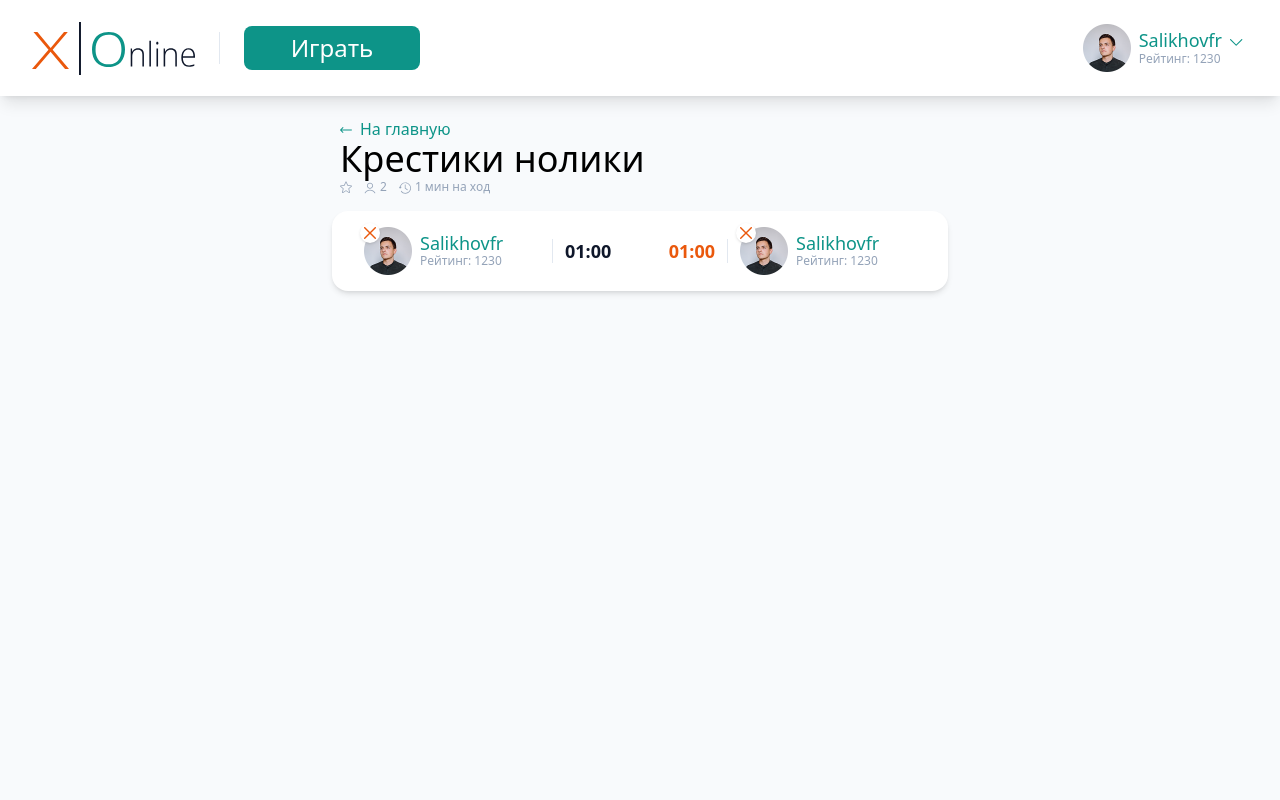
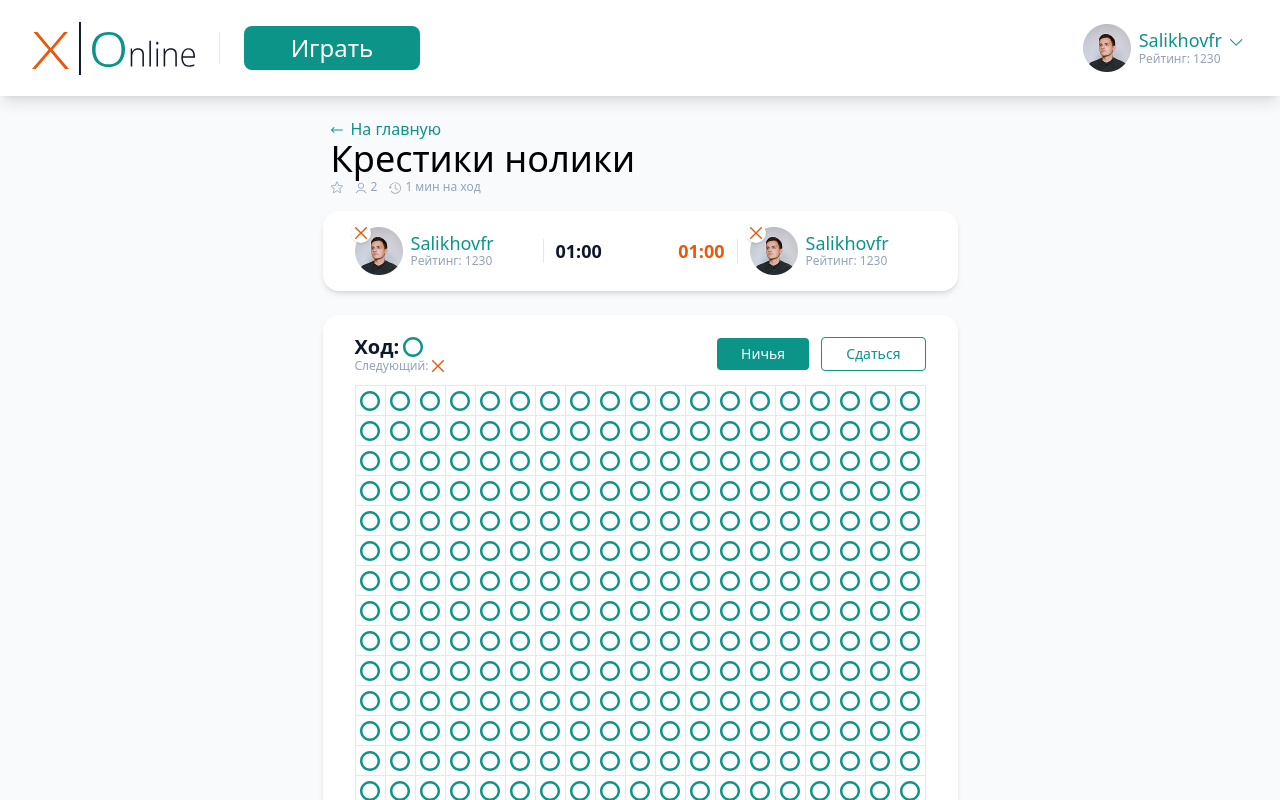
Before and after one commit to darginid/tik-tak-toe, a Next.js app: page / in a window 1280 px wide. Shown: the top 800 px of the page. Built offline with nearby package versions, Linux system fonts and the light colour scheme.

Commit message:
Next.js #22 Lesson

```diff
--- /dev/null
+++ b/components/game/game-field.jsx
@@ -0,0 +1,49 @@
+import { ZeroIcon } from "./icons/zero-icon";
+import { CrossIcon } from "./icons/cross-icon";
+import clsx from "clsx";
+import { UiButton } from "../uikit/ui-button";
+
+const cells = new Array(19 * 19).fill(null);
+
+export function GameField({ className }) {
+  return (
+    <section
+      className={clsx(
+        className,
+        "rounded-2xl bg-white  shadow-md px-8 pt-5 pb-7",
+      )}
+    >
+      <div className="flex items-center gap-3">
+        <div className="mr-auto">
+          <h2 className="flex items-center gap-1 text-xl font-semibold leading-tight text-slate-900">
+            Ход: <ZeroIcon className="w-5 h-5" />
+          </h2>
+
+          <div className="text-orange-600 gap-1">
+            <h3 className="flex items-center gap-1 text-xs leading-tight text-slate-400">
+              Следующий: <CrossIcon />
+            </h3>
+          </div>
+        </div>
+
+        <UiButton size="md" variant="primary">
+          Ничья
+        </UiButton>
+        <UiButton size="md" variant="outline">
+          Сдаться
+        </UiButton>
+      </div>
+
+      <div className="grid grid-cols-[repeat(19,_30px)] grid-rows-[repeat(19,_30px)] pl-px pt-px mt-3">
+        {cells.map((_, i) => (
+          <button
+            key={i}
+            className="flex items-center justify-center border border-slate-200 -ml-px -mt-px"
+          >
+            <ZeroIcon className="w-5 h-5" />
+          </button>
+        ))}
+      </div>
+    </section>
+  );
+}
--- a/components/game/game-info.jsx
+++ b/components/game/game-info.jsx
@@ -13,7 +13,7 @@
       <div className="flex items-center gap-3">
         <div className="relative">
           <Profile className="w-44" />
-          <div className="w-5 h-5 rounded-full bg-white shadow absolute -left-1 -top-1 flex items-center justify-center text-orange-600">
+          <div className="w-5 h-5 rounded-full bg-white shadow absolute -left-1 -top-1 flex items-center justify-center">
             <CrossIcon />
           </div>
         </div>
@@ -25,7 +25,7 @@
         <div className="h-6 w-px bg-slate-200" />
         <div className="relative">
           <Profile className="w-44" />
-          <div className="w-5 h-5 rounded-full bg-white shadow absolute -left-1 -top-1 flex items-center justify-center text-orange-600">
+          <div className="w-5 h-5 rounded-full bg-white shadow absolute -left-1 -top-1 flex items-center justify-center">
             <CrossIcon />
           </div>
         </div>
--- a/components/game/icons/cross-icon.jsx
+++ b/components/game/icons/cross-icon.jsx
@@ -9,7 +9,7 @@
     >
       <path
         d="M6.99809 5.99999L11.793 1.20507C12.069 0.929082 12.069 0.482986 11.793 0.206994C11.517 -0.068998 11.0709 -0.068998 10.7949 0.206994L6.00001 5.00191L1.20507 0.206994C0.929082 -0.068998 0.482986 -0.068998 0.206994 0.206994C-0.068998 0.482986 -0.068998 0.929082 0.206994 1.20507L5.00191 5.99999L0.206994 10.7949C-0.068998 11.0709 -0.068998 11.517 0.206994 11.793C0.344638 11.9306 0.525336 11.9998 0.706034 11.9998C0.886732 11.9998 1.06743 11.9306 1.20507 11.793L5.99999 6.99807L10.7949 11.793C10.9325 11.9306 11.1132 11.9998 11.2939 11.9998C11.4746 11.9998 11.6553 11.9306 11.793 11.793C12.069 11.517 12.069 11.0709 11.793 10.7949L6.99809 5.99999Z"
-        fill="currentColor"
+        fill="#EA580C"
       />
     </svg>
   );
--- a/components/game/icons/zero-icon.jsx
+++ b/components/game/icons/zero-icon.jsx
@@ -1,6 +1,7 @@
-export function ZeroIcon() {
+export function ZeroIcon({ className }) {
   return (
     <svg
+      className={className}
       width="12"
       height="12"
       viewBox="0 0 12 12"
--- a/components/game/index.js
+++ b/components/game/index.js
@@ -1,2 +1,3 @@
 export { GameTitle } from "./game-title";
 export { GameInfo } from "./game-info";
+export { GameField } from "./game-field";
--- a/components/header/header.jsx
+++ b/components/header/header.jsx
@@ -1,6 +1,7 @@
 import Image from "next/image";
 import { Profile } from "../profile";
 import { ArrowBottom } from "../header/icons/arrow-bottom";
+import { UiButton } from "../uikit/ui-button";
 
 import logo from "../header/logo.svg";
 
@@ -9,11 +10,11 @@
     <header className="flex bg-white h-24 shadow-lg px-8 items-center">
       <Image className="cursor-pointer" src={logo} alt="logo" />
       <div className="w-px h-8 bg-slate-200 mx-6" />
-      <button className="w-44 px-5 py-2 bg-teal-600 text-white rounded-lg cursor-pointer hover:bg-teal-500 transition-colors text-2xl leading-tight">
+      <UiButton className="w-44" size="lg" variant="primary">
         Играть
-      </button>
+      </UiButton>
       <button className="flex items-center gap-2 ml-auto text-teal-600 hover:text-teal-500 transition-colors">
-        <Profile />
+        <Profile className="hover:text-teal-500 transition-colors" />
         <ArrowBottom />
       </button>
     </header>
--- /dev/null
+++ b/components/uikit/index.js
@@ -0,0 +1 @@
+export { UiButton } from "./ui-button";
--- /dev/null
+++ b/components/uikit/ui-button.jsx
@@ -0,0 +1,27 @@
+import clsx from "clsx";
+
+/**
+ * @param {{
+ * children: any,
+ * className: string,
+ * size: 'md' | 'lg',
+ * variant: 'primary' | 'outline'
+ * }} props
+ */
+
+export function UiButton({ className, size, variant, children }) {
+  const buttonClassName = clsx(
+    "transition-colors",
+    className,
+    {
+      md: "rounded px-6 py-2 text-sm leading-tight",
+      lg: "rounded-lg px-5 py-2 text-2xl leading-tight",
+    }[size],
+    {
+      primary: "bg-teal-600 hover:bg-teal-500 text-white",
+      outline: "border border-teal-600 text-teal-600 hover:bg-teal-50",
+    }[variant],
+  );
+
+  return <button className={buttonClassName}>{children}</button>;
+}
--- a/pages/index.jsx
+++ b/pages/index.jsx
@@ -1,14 +1,14 @@
-import { GameInfo } from "../components/game/game-info";
-import { GameTitle } from "../components/game/game-title";
+import { GameTitle, GameInfo, GameField } from "../components/game";
 import { Header } from "../components/header";
 
 export default function HomePage() {
   return (
     <div className="bg-slate-50 min-h-screen">
       <Header />
-      <main className="pt-6 mx-auto max-w-[616px]">
+      <main className="pt-6 mx-auto w-max">
         <GameTitle />
         <GameInfo className="mt-4" />
+        <GameField className="mt-6" />
       </main>
     </div>
   );
```
